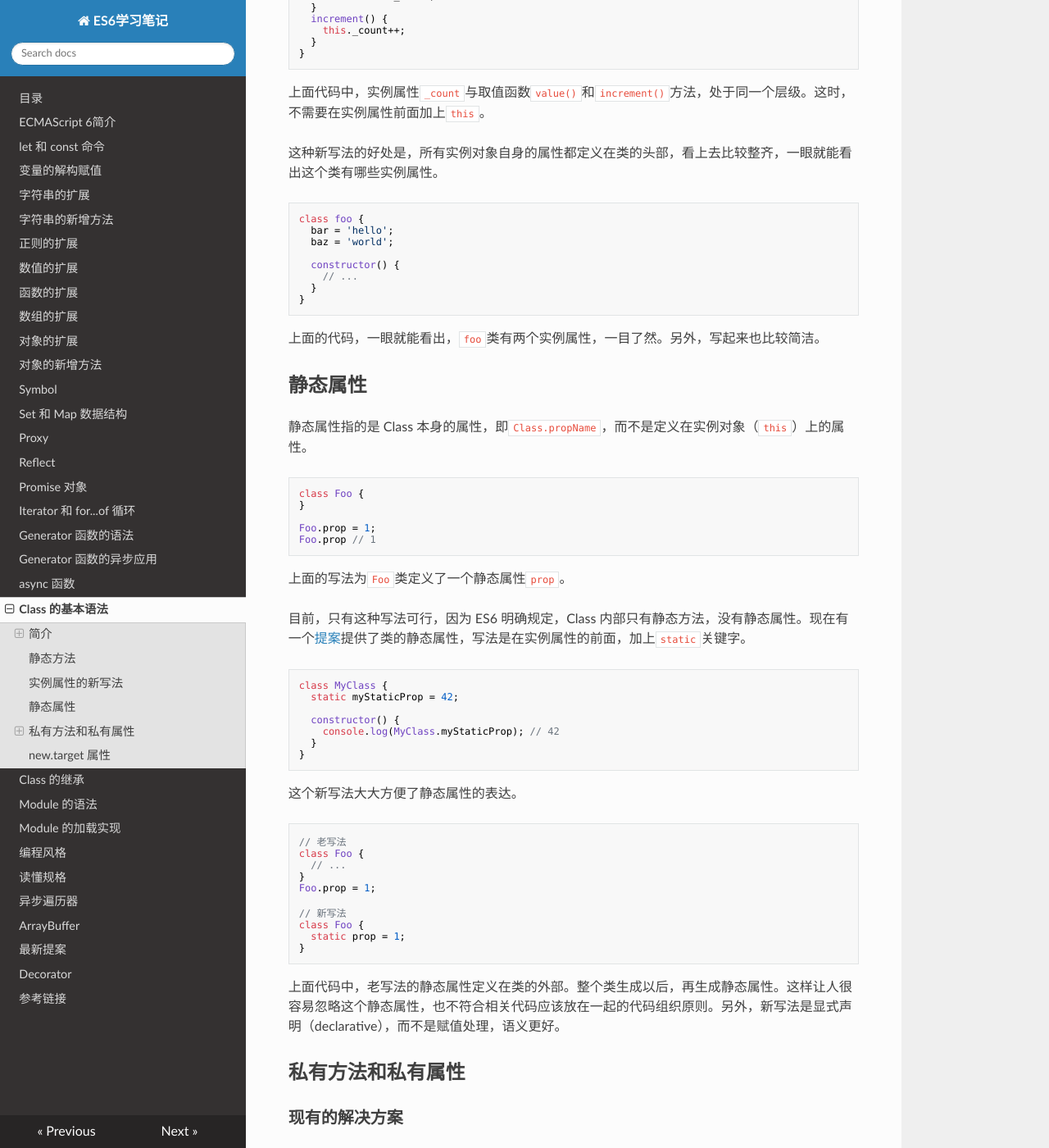
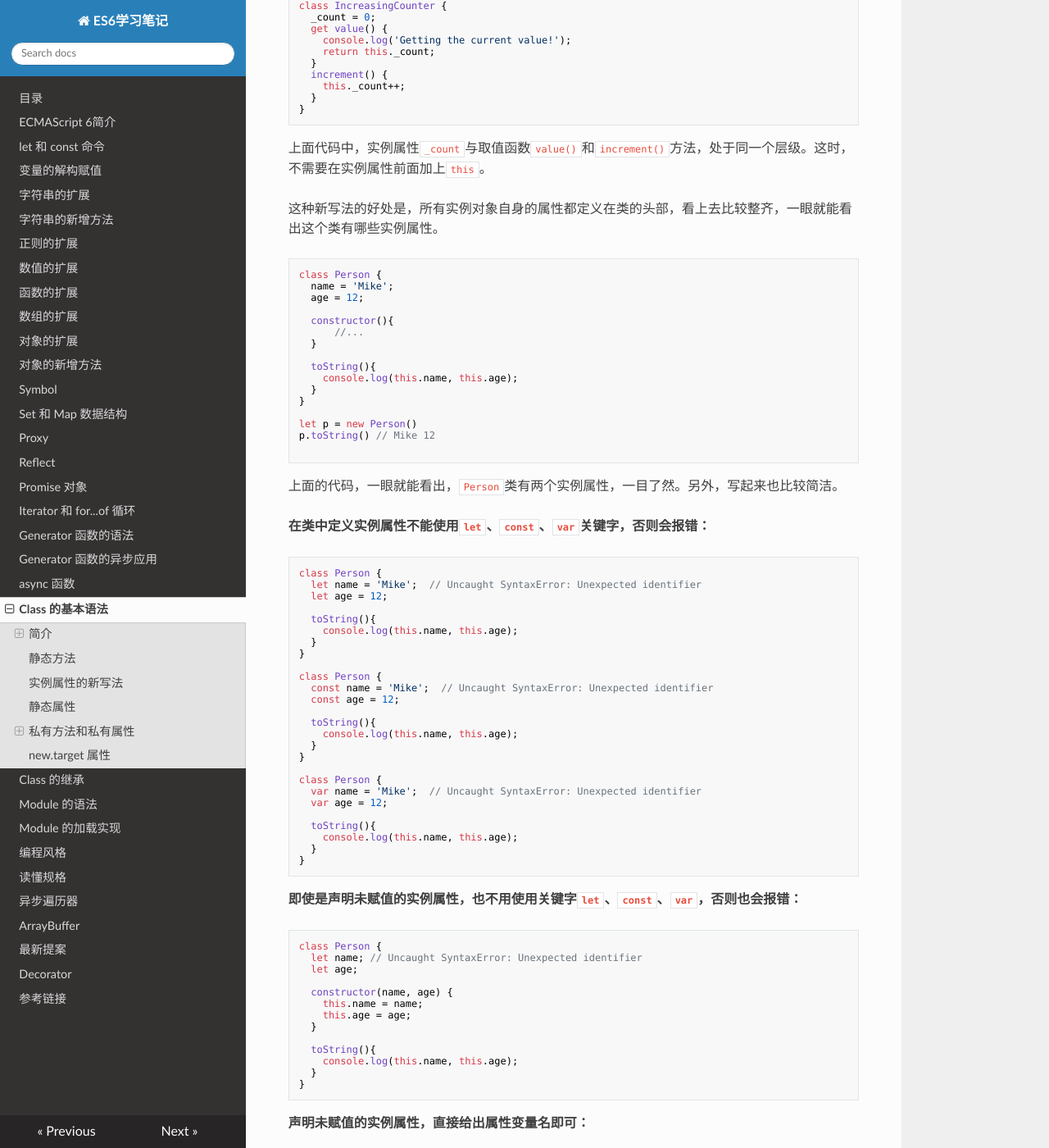
Before and after one commit to filefi/NotesOfES6, an MkDocs documentation site: the page built from docs/class.md, in a window 1280 px wide and 1400 px high, scrolled down 11963 px. Shown: the whole window at 82% size. Built offline with MkDocs 1.6.1, drawn with Linux system fonts in a browser that asks for light colours; nearby versions of some CDN libraries; some of the changed text lies outside the part shown.

Commit message:
class.md finished

````diff
--- a/docs/class.md
+++ b/docs/class.md
@@ -68,11 +68,11 @@ var b = new Bar();
 b.doStuff() // "stuff"
 ```
 
-构造函数的`prototype`属性，在 ES6 的“类”上面继续存在。事实上，类的所有方法都定义在类的`prototype`属性上面。
+**构造函数的`prototype`属性，在 ES6 的“类”上面继续存在。事实上，类的所有方法都定义在类的`prototype`属性上面。**
 
 ```javascript
 class Point {
-  constructor() {
+  constructor() {   // 就连constructor都是定义在构造函数的prototype上的
     // ...
   }
 
@@ -105,7 +105,7 @@ b.constructor === B.prototype.constructor // true
 
 上面代码中，`b`是`B`类的实例，它的`constructor`方法就是`B`类原型的`constructor`方法。
 
-由于类的方法都定义在`prototype`对象上面，所以类的新方法可以添加在`prototype`对象上面。`Object.assign`方法可以很方便地一次向类添加多个方法。
+**由于类的方法都定义在`prototype`对象上面，所以类的新方法可以添加在`prototype`对象上面。`Object.assign`方法可以很方便地一次向类添加多个方法。**
 
 ```javascript
 class Point {
@@ -126,7 +126,7 @@ Object.assign(Point.prototype, {
 Point.prototype.constructor === Point // true
 ```
 
-另外，类的内部所有定义的方法，都是不可枚举的（non-enumerable）。
+另外，**类的内部所有定义的方法，都是不可枚举的（non-enumerable）。**
 
 ```javascript
 class Point {
@@ -145,7 +145,7 @@ Object.getOwnPropertyNames(Point.prototype)
 // ["constructor","toString"]
 ```
 
-上面代码中，`toString`方法是`Point`类内部定义的方法，它是不可枚举的。这一点与 ES5 的行为不一致。
+**上面代码中，`toString`方法是`Point`类内部定义的方法，它是不可枚举的。这一点与 ES5 的行为不一致！**
 
 ```javascript
 var Point = function (x, y) {
@@ -166,7 +166,9 @@ Object.getOwnPropertyNames(Point.prototype)
 
 ### constructor 方法
 
-`constructor`方法是类的默认方法，通过`new`命令生成对象实例时，自动调用该方法。一个类必须有`constructor`方法，如果没有显式定义，一个空的`constructor`方法会被默认添加。
+**`constructor`方法是类的默认方法，通过`new`命令生成对象实例时，自动调用该方法。**
+
+**一个类必须有`constructor`方法，如果没有显式定义，一个空的`constructor`方法会被默认添加。**
 
 ```javascript
 class Point {
@@ -180,7 +182,7 @@ class Point {
 
 上面代码中，定义了一个空的类`Point`，JavaScript 引擎会自动为它添加一个空的`constructor`方法。
 
-`constructor`方法默认返回实例对象（即`this`），完全可以指定返回另外一个对象。
+**`constructor`方法默认返回实例对象（即`this`），完全可以指定返回另外一个对象。**
 
 ```javascript
 class Foo {
@@ -195,7 +197,7 @@ new Foo() instanceof Foo
 
 上面代码中，`constructor`函数返回一个全新的对象，结果导致实例对象不是`Foo`类的实例。
 
-类必须使用`new`调用，否则会报错。这是它跟普通构造函数的一个主要区别，后者不用`new`也可以执行。
+**类必须使用`new`调用，否则会报错。这是它跟普通构造函数的一个主要区别，后者不用`new`也可以执行。**
 
 ```javascript
 class Foo {
@@ -224,7 +226,7 @@ var point = Point(2, 3);
 var point = new Point(2, 3);
 ```
 
-与 ES5 一样，实例的属性除非显式定义在其本身（即定义在`this`对象上），否则都是定义在原型上（即定义在`class`上）。
+**与 ES5 一样，实例的属性除非显式定义在其本身（即定义在`this`对象上），否则都是定义在原型上（即定义在`class`上）。**
 
 ```javascript
 //定义类
@@ -251,9 +253,9 @@ point.hasOwnProperty('toString') // false
 point.__proto__.hasOwnProperty('toString') // true
 ```
 
-上面代码中，`x`和`y`都是实例对象`point`自身的属性（因为定义在`this`变量上），所以`hasOwnProperty`方法返回`true`，而`toString`是原型对象的属性（因为定义在`Point`类上），所以`hasOwnProperty`方法返回`false`。这些都与 ES5 的行为保持一致。
+上面代码中，`x`和`y`都是实例对象`point`自身的属性（因为定义在`this`变量上），所以`hasOwnProperty`方法返回`true`，而`toString`是原型对象的属性（因为定义在`Point`类上），所以`hasOwnProperty`方法返回`false`。**这些都与 ES5 的行为保持一致。**
 
-与 ES5 一样，类的所有实例共享一个原型对象。
+**与 ES5 一样，类的所有实例共享一个原型对象。**
 
 ```javascript
 var p1 = new Point(2,3);
@@ -267,7 +269,7 @@ p1.__proto__ === p2.__proto__
 
 这也意味着，可以通过实例的`__proto__`属性为“类”添加方法。
 
-> `__proto__` 并不是语言本身的特性，这是各大厂商具体实现时添加的私有属性，虽然目前很多现代浏览器的 JS 引擎中都提供了这个私有属性，但依旧不建议在生产中使用该属性，避免对环境产生依赖。生产环境中，我们可以使用 `Object.getPrototypeOf` 方法来获取实例对象的原型，然后再来为原型添加方法/属性。
+> `__proto__` 并不是语言本身的特性，这是各大厂商具体实现时添加的私有属性，虽然目前很多现代浏览器的 JS 引擎中都提供了这个私有属性，但依旧不建议在生产中使用该属性，避免对环境产生依赖。**生产环境中，我们可以使用 `Object.getPrototypeOf` 方法来获取实例对象的原型，然后再来为原型添加方法/属性。**
 
 ```javascript
 var p1 = new Point(2,3);
@@ -286,7 +288,7 @@ p3.printName() // "Oops"
 
 ### 取值函数（getter）和存值函数（setter）
 
-与 ES5 一样，在“类”的内部可以使用`get`和`set`关键字，对某个属性设置存值函数和取值函数，拦截该属性的存取行为。
+**与 ES5 一样，在“类”的内部可以使用`get`和`set`关键字，对某个属性设置存值函数和取值函数，拦截该属性的存取行为。**
 
 ```javascript
 class MyClass {
@@ -361,7 +363,7 @@ class Square {
 
 ### Class 表达式
 
-与函数一样，类也可以使用表达式的形式定义。
+**与函数一样，类也可以使用表达式的形式定义。**
 
 ```javascript
 const MyClass = class Me {
@@ -371,7 +373,7 @@ const MyClass = class Me {
 };
 ```
 
-上面代码使用表达式定义了一个类。需要注意的是，这个类的名字是`Me`，但是`Me`只在 Class 的内部可用，指代当前类。在 Class 外部，这个类只能用`MyClass`引用。
+上面代码使用表达式定义了一个类。**需要注意的是，这个类的名字是`Me`，但是`Me`只在 Class 的内部可用，指代当前类。在 Class 外部，这个类只能用`MyClass`引用。**
 
 ```javascript
 let inst = new MyClass();
@@ -381,13 +383,13 @@ Me.name // ReferenceError: Me is not defined
 
 上面代码表示，`Me`只在 Class 内部有定义。
 
-如果类的内部没用到的话，可以省略`Me`，也就是可以写成下面的形式。
+**如果类的内部没用到的话，可以省略`Me`，也就是可以写成下面的形式：**
 
 ```javascript
 const MyClass = class { /* ... */ };
 ```
 
-采用 Class 表达式，可以写出立即执行的 Class。
+**采用 Class 表达式，可以写出立即执行的 Class：**
 
 ```javascript
 let person = new class {
@@ -409,11 +411,11 @@ person.sayName(); // "张三"
 
 **（1）严格模式**
 
-类和模块的内部，默认就是严格模式，所以不需要使用`use strict`指定运行模式。只要你的代码写在类或模块之中，就只有严格模式可用。考虑到未来所有的代码，其实都是运行在模块之中，所以 ES6 实际上把整个语言升级到了严格模式。
+**类和模块的内部，默认就是严格模式，所以不需要使用`use strict`指定运行模式。**只要你的代码写在类或模块之中，就只有严格模式可用。考虑到未来所有的代码，其实都是运行在模块之中，所以 ES6 实际上把整个语言升级到了严格模式。
 
 **（2）不存在提升**
 
-类不存在变量提升（hoist），这一点与 ES5 完全不同。
+**类不存在变量提升（hoist），这一点与 ES5 完全不同。**
 
 ```javascript
 new Foo(); // ReferenceError
@@ -426,6 +428,7 @@ class Foo {}
 {
   let Foo = class {};
   class Bar extends Foo {
+
   }
 }
 ```
@@ -434,7 +437,7 @@ class Foo {}
 
 **（3）name 属性**
 
-由于本质上，ES6 的类只是 ES5 的构造函数的一层包装，所以函数的许多特性都被`Class`继承，包括`name`属性。
+**由于本质上，ES6 的类只是 ES5 的构造函数的一层包装，所以函数的许多特性都被`Class`继承，包括`name`属性。**
 
 ```javascript
 class Point {}
@@ -445,7 +448,7 @@ Point.name // "Point"
 
 **（4）Generator 方法**
 
-如果某个方法之前加上星号（`*`），就表示该方法是一个 Generator 函数。
+**如果某个方法之前加上星号（`*`），就表示该方法是一个 Generator 函数。**
 
 ```javascript
 class Foo {
@@ -470,7 +473,7 @@ for (let x of new Foo('hello', 'world')) {
 
 **（5）this 的指向**
 
-类的方法内部如果含有`this`，它默认指向类的实例。但是，必须非常小心，一旦单独使用该方法，很可能报错。
+**类的方法内部如果含有`this`，它默认指向类的实例。但是，必须非常小心，一旦单独使用该方法，很可能报错。**
 
 ```javascript
 class Logger {
@@ -543,7 +546,7 @@ const logger = selfish(new Logger());
 
 ## 静态方法
 
-类相当于实例的原型，所有在类中定义的方法，都会被实例继承。如果在一个方法前，加上`static`关键字，就表示该方法不会被实例继承，而是直接通过类来调用，这就称为“静态方法”。
+类相当于实例的原型，所有在类中定义的方法，都会被实例继承。**如果在一个方法前，加上`static`关键字，就表示该方法不会被实例继承，而是直接通过类来调用，这就称为 *“静态方法”* 。**
 
 ```javascript
 class Foo {
@@ -561,7 +564,7 @@ foo.classMethod()
 
 上面代码中，`Foo`类的`classMethod`方法前有`static`关键字，表明该方法是一个静态方法，可以直接在`Foo`类上调用（`Foo.classMethod()`），而不是在`Foo`类的实例上调用。如果在实例上调用静态方法，会抛出一个错误，表示不存在该方法。
 
-注意，如果静态方法包含`this`关键字，这个`this`指的是类，而不是实例。
+**注意，如果静态方法包含`this`关键字，这个`this`指的是类，而不是实例。**
 
 ```javascript
 class Foo {
@@ -571,7 +574,7 @@ class Foo {
   static baz() {
     console.log('hello');
   }
-  baz() {
+  baz() {  // 静态方法可以和非静态方法同名！
     console.log('world');
   }
 }
@@ -579,9 +582,9 @@ class Foo {
 Foo.bar() // hello
 ```
 
-上面代码中，静态方法`bar`调用了`this.baz`，这里的`this`指的是`Foo`类，而不是`Foo`的实例，等同于调用`Foo.baz`。另外，从这个例子还可以看出，静态方法可以与非静态方法重名。
+上面代码中，静态方法`bar`调用了`this.baz`，这里的`this`指的是`Foo`类，而不是`Foo`的实例，等同于调用`Foo.baz`。另外，从这个例子还可以看出，**静态方法可以与非静态方法重名。**
 
-父类的静态方法，可以被子类继承。
+**父类的静态方法，可以被子类继承。**
 
 ```javascript
 class Foo {
@@ -598,7 +601,7 @@ Bar.classMethod() // 'hello'
 
 上面代码中，父类`Foo`有一个静态方法，子类`Bar`可以调用这个方法。
 
-静态方法也是可以从`super`对象上调用的。
+**静态方法也是可以从`super`对象上调用的。**
 
 ```javascript
 class Foo {
@@ -618,7 +621,7 @@ Bar.classMethod() // "hello, too"
 
 ## 实例属性的新写法
 
-实例属性除了定义在`constructor()`方法里面的`this`上面，也可以定义在类的最顶层。
+**实例属性除了定义在`constructor()`方法里面的`this`上面，也可以定义在类的最顶层。**
 
 ```javascript
 class IncreasingCounter {
@@ -635,7 +638,9 @@ class IncreasingCounter {
 }
 ```
 
-上面代码中，实例属性`this._count`定义在`constructor()`方法里面。另一种写法是，这个属性也可以定义在类的最顶层，其他都不变。
+上面代码中，实例属性`this._count`定义在`constructor()`方法里面。
+
+**另一种写法是，这个属性也可以定义在类的最顶层，其他都不变：**
 
 ```javascript
 class IncreasingCounter {
@@ -655,21 +660,102 @@ class IncreasingCounter {
 这种新写法的好处是，所有实例对象自身的属性都定义在类的头部，看上去比较整齐，一眼就能看出这个类有哪些实例属性。
 
 ```javascript
-class foo {
-  bar = 'hello';
-  baz = 'world';
+class Person {
+  name = 'Mike';
+  age = 12;
 
-  constructor() {
-    // ...
+  constructor(){
+      //...
+  }
+
+  toString(){
+    console.log(this.name, this.age);
+  }
+}
+
+let p = new Person()
+p.toString() // Mike 12
+
+```
+
+上面的代码，一眼就能看出，`Person`类有两个实例属性，一目了然。另外，写起来也比较简洁。
+
+**在类中定义实例属性不能使用`let`、`const`、`var`关键字，否则会报错：**
+
+```js
+class Person {
+  let name = 'Mike';  // Uncaught SyntaxError: Unexpected identifier
+  let age = 12;
+
+  toString(){
+    console.log(this.name, this.age);
+  }
+}
+
+class Person {
+  const name = 'Mike';  // Uncaught SyntaxError: Unexpected identifier
+  const age = 12;
+
+  toString(){
+    console.log(this.name, this.age);
+  }
+}
+
+class Person {
+  var name = 'Mike';  // Uncaught SyntaxError: Unexpected identifier
+  var age = 12;
+
+  toString(){
+    console.log(this.name, this.age);
   }
 }
 ```
 
-上面的代码，一眼就能看出，`foo`类有两个实例属性，一目了然。另外，写起来也比较简洁。
+**即使是声明未赋值的实例属性，也不用使用关键字`let`、`const`、`var`，否则也会报错：**
+
+```js
+class Person {
+  let name; // Uncaught SyntaxError: Unexpected identifier
+  let age;
+
+  constructor(name, age) {
+    this.name = name;
+    this.age = age;
+  }
+
+  toString(){
+    console.log(this.name, this.age);
+  }
+}
+```
+
+**声明未赋值的实例属性，直接给出属性变量名即可：**
+
+```js
+class Person {
+  name;
+  age;
+
+  constructor(name, age) {
+    this.name = name;
+    this.age = age;
+  }
+
+  toString(){
+    console.log(this.name, this.age);
+  }
+}
+
+let p1 = new Person('Mike', 12)
+p1.toString(); // Mike 12
+
+let p2 = new Person()
+p2.toString(); // undefined undefined
+```
 
 ## 静态属性
 
-静态属性指的是 Class 本身的属性，即`Class.propName`，而不是定义在实例对象（`this`）上的属性。
+**静态属性指的是 Class 本身的属性，即`Class.propName`，而不是定义在实例对象（`this`）上的属性。**
 
 ```javascript
 class Foo {
@@ -681,7 +767,7 @@ Foo.prop // 1
 
 上面的写法为`Foo`类定义了一个静态属性`prop`。
 
-目前，只有这种写法可行，因为 ES6 明确规定，Class 内部只有静态方法，没有静态属性。现在有一个[提案](https://github.com/tc39/proposal-class-fields)提供了类的静态属性，写法是在实例属性的前面，加上`static`关键字。
+**目前，只有这种写法可行，因为 ES6 明确规定，Class 内部只有静态方法，没有静态属性。现在有一个[提案](https://github.com/tc39/proposal-class-fields)提供了类的静态属性，写法是在实例属性的前面，加上`static`关键字。**
 
 ```javascript
 class MyClass {
@@ -790,7 +876,7 @@ Reflect.ownKeys(myClass.prototype)
 
 ### 私有属性的提案
 
-目前，有一个[提案](https://github.com/tc39/proposal-private-methods)，为`class`加了私有属性。方法是在属性名之前，使用`#`表示。
+**目前，有一个[提案](https://github.com/tc39/proposal-private-methods)，为`class`加了私有属性。方法是在属性名之前，使用`#`表示。**
 
 ```javascript
 class IncreasingCounter {
@@ -809,8 +895,8 @@ class IncreasingCounter {
 
 ```javascript
 const counter = new IncreasingCounter();
-counter.#count // 报错
-counter.#count = 42 // 报错
+counter.#count // 报错 Uncaught SyntaxError: Private field '#count' must be declared in an enclosing class
+counter.#count = 42 // 报错 Uncaught SyntaxError: Private field '#count' must be declared in an enclosing class
 ```
 
 上面代码在类的外部，读取私有属性，就会报错。
@@ -839,7 +925,7 @@ class Point {
 
 之所以要引入一个新的前缀`#`表示私有属性，而没有采用`private`关键字，是因为 JavaScript 是一门动态语言，没有类型声明，使用独立的符号似乎是唯一的比较方便可靠的方法，能够准确地区分一种属性是否为私有属性。另外，Ruby 语言使用`@`表示私有属性，ES6 没有用这个符号而使用`#`，是因为`@`已经被留给了 Decorator。
 
-这种写法不仅可以写私有属性，还可以用来写私有方法。
+**这种写法不仅可以写私有属性，还可以用来写私有方法。**
 
 ```javascript
 class Foo {
@@ -860,7 +946,7 @@ class Foo {
 
 上面代码中，`#sum()`就是一个私有方法。
 
-另外，私有属性也可以设置 getter 和 setter 方法。
+**另外，私有属性也可以设置 getter 和 setter 方法。**
 
 ```javascript
 class Counter {
@@ -880,7 +966,7 @@ class Counter {
 
 上面代码中，`#x`是一个私有属性，它的读写都通过`get #x()`和`set #x()`来完成。
 
-私有属性不限于从`this`引用，只要是在类的内部，实例也可以引用私有属性。
+**私有属性不限于从`this`引用，只要是在类的内部，实例也可以引用私有属性。**
 
 ```javascript
 class Foo {
@@ -895,7 +981,7 @@ Foo.getPrivateValue(new Foo()); // 42
 
 上面代码允许从实例`foo`上面引用私有属性。
 
-私有属性和私有方法前面，也可以加上`static`关键字，表示这是一个静态的私有属性或私有方法。
+**私有属性和私有方法前面，也可以加上`static`关键字，表示这是一个静态的私有属性或私有方法。**
 
 ```javascript
 class FakeMath {
@@ -924,7 +1010,7 @@ FakeMath.#computeRandomNumber() // 报错
 
 ## new.target 属性
 
-`new`是从构造函数生成实例对象的命令。ES6 为`new`命令引入了一个`new.target`属性，该属性一般用在构造函数之中，返回`new`命令作用于的那个构造函数。如果构造函数不是通过`new`命令或`Reflect.construct()`调用的，`new.target`会返回`undefined`，因此这个属性可以用来确定构造函数是怎么调用的。
+`new`是从构造函数生成实例对象的命令。**ES6 为`new`命令引入了一个`new.target`属性，该属性一般用在构造函数之中，返回`new`命令作用于的那个构造函数。**如果构造函数不是通过`new`命令或`Reflect.construct()`调用的，`new.target`会返回`undefined`，因此这个属性可以用来确定构造函数是怎么调用的。
 
 ```javascript
 function Person(name) {
@@ -950,7 +1036,7 @@ var notAPerson = Person.call(person, '张三');  // 报错
 
 上面代码确保构造函数只能通过`new`命令调用。
 
-Class 内部调用`new.target`，返回当前 Class。
+**Class 内部调用`new.target`，返回当前 Class。**
 
 ```javascript
 class Rectangle {
@@ -964,7 +1050,7 @@ class Rectangle {
 var obj = new Rectangle(3, 4); // 输出 true
 ```
 
-需要注意的是，子类继承父类时，`new.target`会返回子类。
+**需要注意的是，子类继承父类时，`new.target`会返回子类。**
 
 ```javascript
 class Rectangle {
@@ -985,7 +1071,7 @@ var obj = new Square(3); // 输出 false
 
 上面代码中，`new.target`会返回子类。
 
-利用这个特点，可以写出不能独立使用、必须继承后才能使用的类。
+**利用这个特点，可以写出不能独立使用、必须继承后才能使用的类。**
 
 ```javascript
 class Shape {
@@ -1009,4 +1095,4 @@ var y = new Rectangle(3, 4);  // 正确
 
 上面代码中，`Shape`类不能被实例化，只能用于继承。
 
-注意，在函数外部，使用`new.target`会报错。
+**注意，在函数外部，使用`new.target`会报错。**
````
Also changed, not shown: other parts of docs/class.md (+3 -3 lines).
